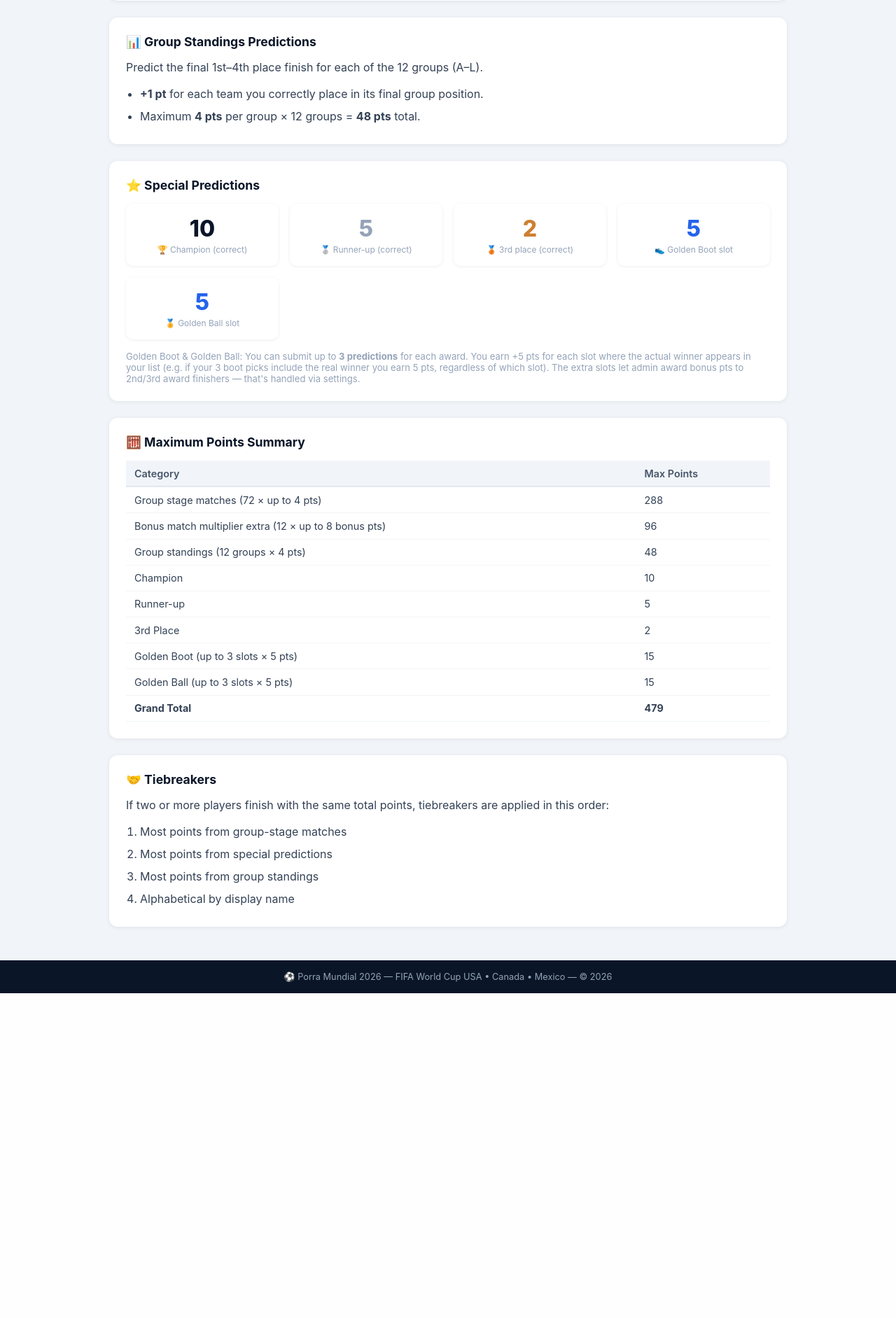
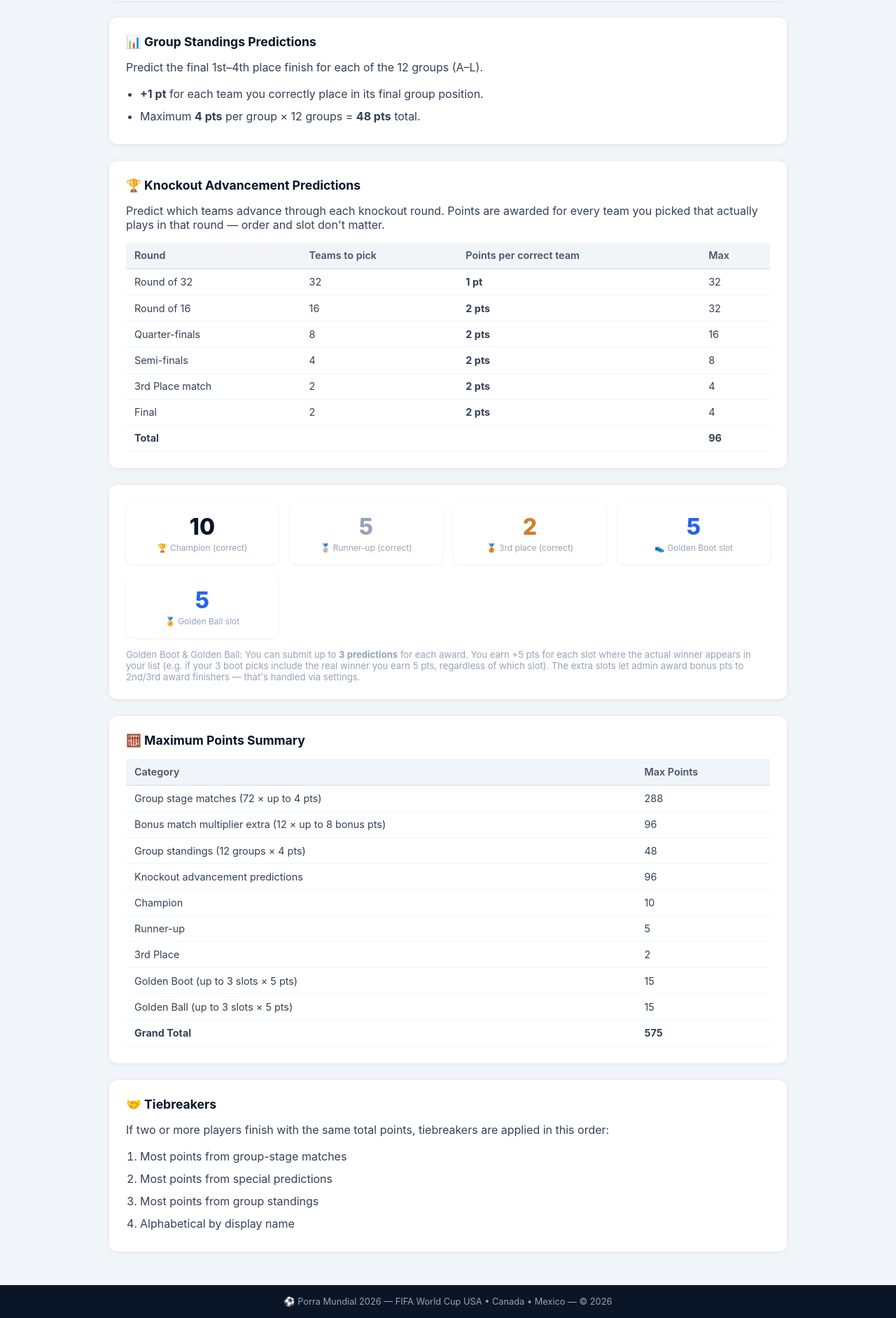
Before and after one commit to pablohomeless/wc2026-prediction-game, a PHP site: page /rules.php in a window 1280 px wide. Shown: the part 756-2639 px from the top of the page at 70% size. Before the commit the page ends 2175 px from the top, so only its background shows below. Run offline with PHP 8.4, Linux system fonts and the light colour scheme.

Commit message:
Adding changes for the knowckout phases

```diff
--- a/alt-apache-php-mysql/rules.php
+++ b/alt-apache-php-mysql/rules.php
@@ -56,9 +56,31 @@ layout_head('Rules');
     </ul>
 </div>
 
+<!-- Knockout Advancement -->
+<div class="card">
+    <div class="card-title">🏆 Knockout Advancement Predictions</div>
+    <p style="margin-bottom:1rem">
+        Predict which teams advance through each knockout round.
+        Points are awarded for every team you picked that actually plays in that round — order and slot don't matter.
+    </p>
+    <div class="table-wrap">
+    <table class="data-table">
+        <thead><tr><th>Round</th><th>Teams to pick</th><th>Points per correct team</th><th>Max</th></tr></thead>
+        <tbody>
+            <tr><td>Round of 32</td><td>32</td><td><strong>1 pt</strong></td><td>32</td></tr>
+            <tr><td>Round of 16</td><td>16</td><td><strong>2 pts</strong></td><td>32</td></tr>
+            <tr><td>Quarter-finals</td><td>8</td><td><strong>2 pts</strong></td><td>16</td></tr>
+            <tr><td>Semi-finals</td><td>4</td><td><strong>2 pts</strong></td><td>8</td></tr>
+            <tr><td>3rd Place match</td><td>2</td><td><strong>2 pts</strong></td><td>4</td></tr>
+            <tr><td>Final</td><td>2</td><td><strong>2 pts</strong></td><td>4</td></tr>
+            <tr style="font-weight:700"><td colspan="3">Total</td><td>96</td></tr>
+        </tbody>
+    </table>
+    </div>
+</div>
+
 <!-- Special Predictions -->
 <div class="card">
-    <div class="card-title">⭐ Special Predictions</div>
     <div style="display:grid;grid-template-columns:repeat(auto-fill,minmax(200px,1fr));gap:1rem;margin-bottom:1rem">
         <div class="stat-card">
             <div class="stat-val text-gold">10</div>
@@ -98,12 +120,13 @@ layout_head('Rules');
             <tr><td>Group stage matches (72 × up to 4 pts)</td><td>288</td></tr>
             <tr><td>Bonus match multiplier extra (12 × up to 8 bonus pts)</td><td>96</td></tr>
             <tr><td>Group standings (12 groups × 4 pts)</td><td>48</td></tr>
+            <tr><td>Knockout advancement predictions</td><td>96</td></tr>
             <tr><td>Champion</td><td>10</td></tr>
             <tr><td>Runner-up</td><td>5</td></tr>
             <tr><td>3rd Place</td><td>2</td></tr>
             <tr><td>Golden Boot (up to 3 slots × 5 pts)</td><td>15</td></tr>
             <tr><td>Golden Ball (up to 3 slots × 5 pts)</td><td>15</td></tr>
-            <tr><td style="font-weight:700">Grand Total</td><td style="font-weight:700">479</td></tr>
+            <tr><td style="font-weight:700">Grand Total</td><td style="font-weight:700">575</td></tr>
         </tbody>
     </table>
     </div>
```
Also changed, not shown: alt-apache-php-mysql/results.php (+57 -1 lines), alt-apache-php-mysql/schema.sql (+9 -8 lines), alt-apache-php-mysql/scoring.php (+38 -6 lines).
